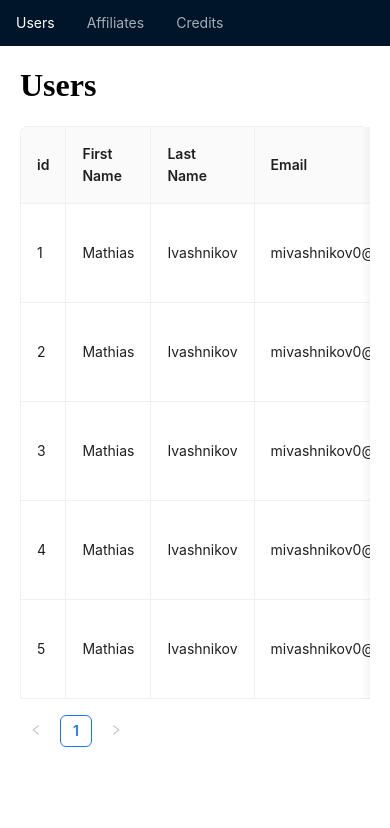
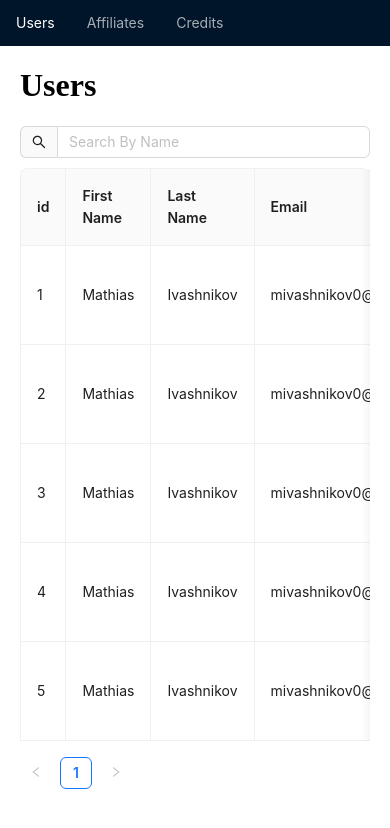
Before and after one commit to tweiss777/ReactAdminDashboard, a React (Vite) app in the folder client/: page / in a window 390 px wide. Shown: the top 828 px of the page. Built offline with nearby package versions, Linux system fonts and the light colour scheme.

Commit message:
Added styles and search bar to users
Added responsiveness and search bar

```diff
--- a/client/src/Components/Users.tsx
+++ b/client/src/Components/Users.tsx
@@ -1,7 +1,8 @@
 import { useState, useEffect } from "react";
 import { getUsers } from "../services/users.service";
 import { User } from "../types/Users";
-import { Table, Alert } from "antd";
+import { Table, Alert, Input } from "antd";
+import { SearchOutlined } from "@ant-design/icons";
 import type { TableProps } from "antd";
 import "../scss/Users.scss";
 
@@ -9,7 +10,7 @@ export default function Users() {
     const [users, setUsers] = useState<User[]>([]);
     const [isLoading, setIsLoading] = useState<boolean>(true);
     const [hasError, setHasError] = useState<boolean>(false);
-
+    const [name, setName] = useState<string>("");
     const columns: TableProps<User>["columns"] = [
         {
             title: "id",
@@ -74,7 +75,16 @@ export default function Users() {
                 <Alert type={"error"} message={"Error Loading Data"} />
             ) : (
                 <div className="users-table">
-                    <h1>Users</h1>
+                    <div className="header">
+                        <h1>Users</h1>
+                        <div className="search-bar">
+                            <Input
+                                onChange={(event) => setName(event.currentTarget.value)}
+                                addonBefore={<SearchOutlined />}
+                                placeholder="Search By Name"
+                            />
+                        </div>
+                    </div>
                     <Table
                         onRow={onRow}
                         scroll={{ x: true }}
--- a/client/src/scss/Users.scss
+++ b/client/src/scss/Users.scss
@@ -1,3 +1,24 @@
-.users-table{
+.users-table {
     margin: auto 20px;
+
+    .header {
+        display: flex;
+        flex-direction: row;
+        justify-content: space-between;
+    }
+
+    .search-bar {
+        display: flex;
+        flex-direction: column;
+        justify-content: center;
+    }
 }
+
+@media screen and (max-width: 600px) {
+    .users-table {
+        .header {
+            margin-bottom: 10px;
+            flex-direction: column;
+        }
+    }
+}
```
